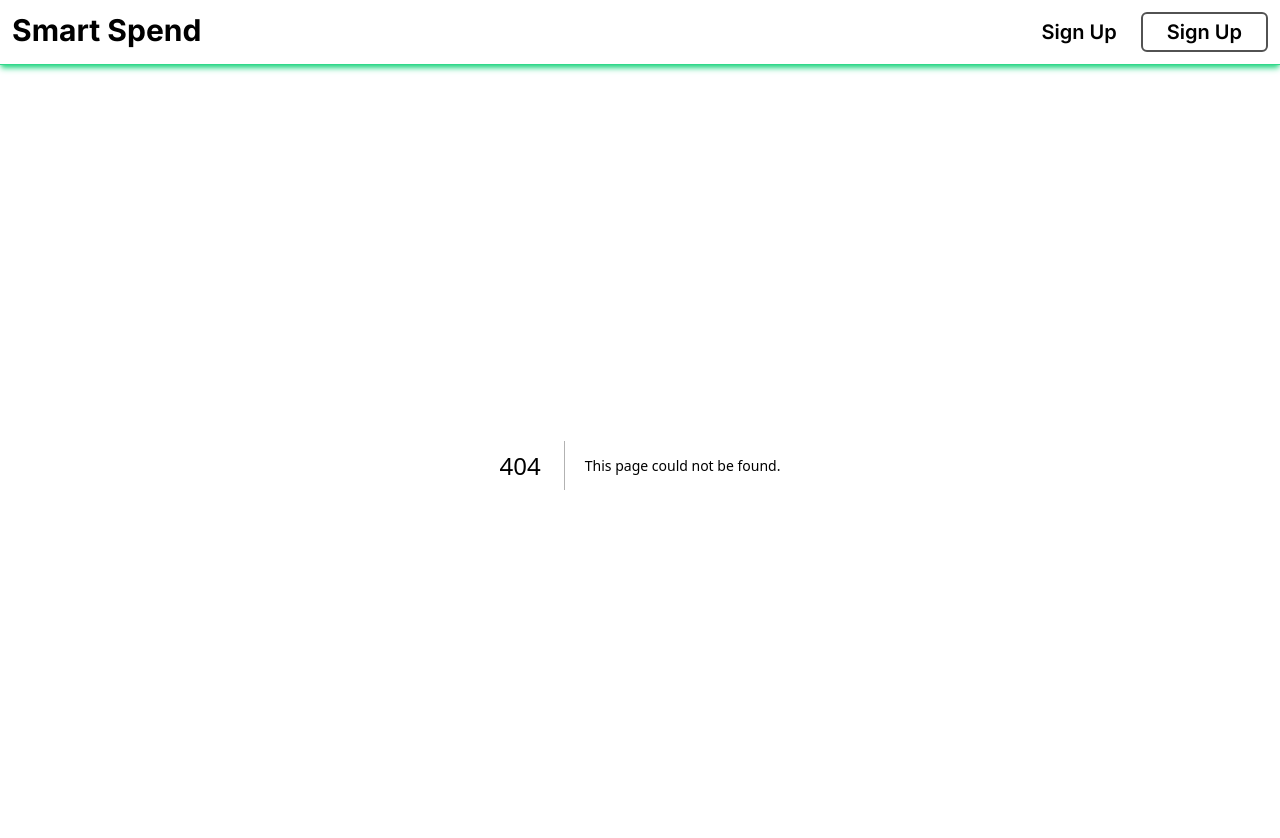
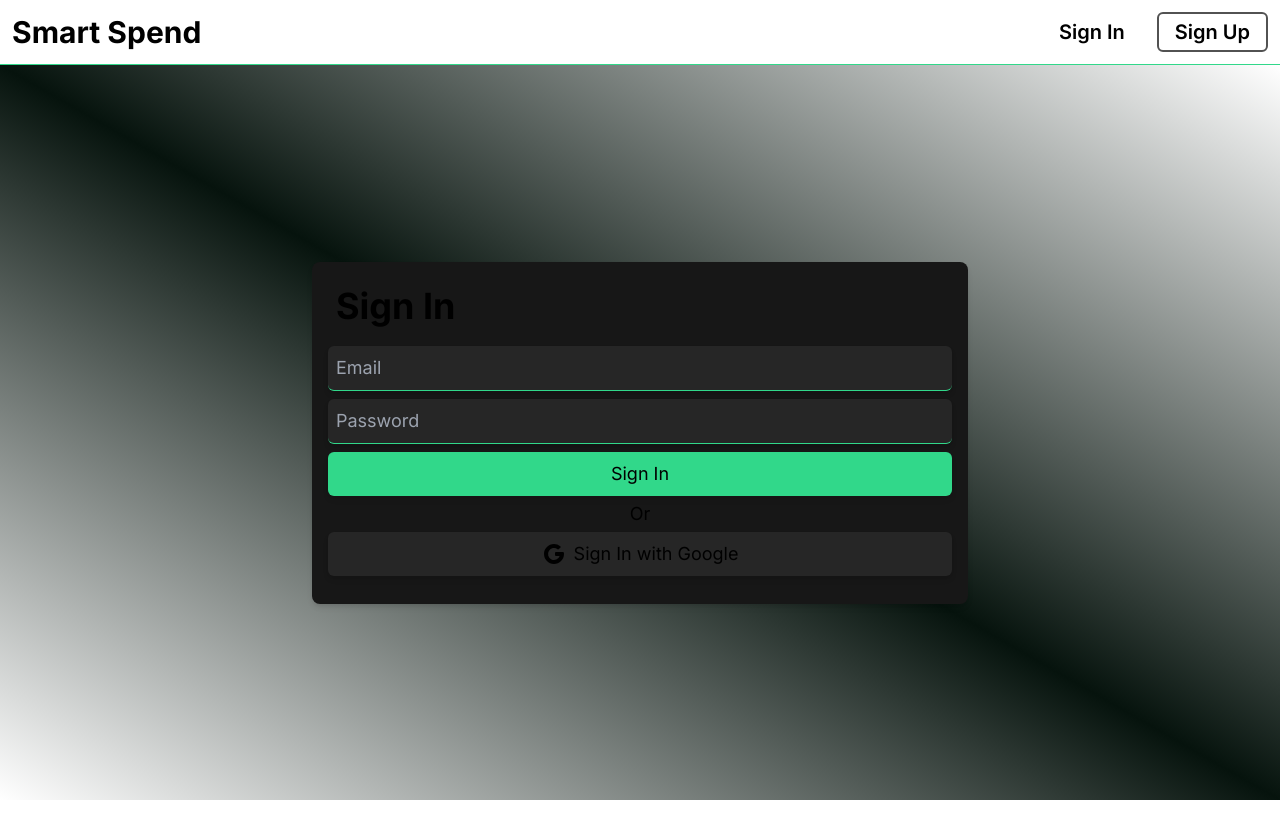
Before and after one commit to FBLACOMPBG2024/website, a Next.js app: page /signin in a window 1280 px wide. Before the commit this address had no page. Shown: the top 838 px of the page. After the commit the page ends 800 px from the top, so only its background shows below. Built offline with nearby package versions, Linux system fonts and the light colour scheme.

Commit message:
Sign in and Sign up Pages

```diff
--- /dev/null
+++ b/src/components/button.tsx
@@ -0,0 +1,15 @@
+import React, { ReactNode } from "react";
+import clsx from "clsx"; // Optional, for better class name handling
+
+interface ButtonProps {
+    children: ReactNode;
+    className?: string; // Optional className prop for custom styles
+}
+
+export default function Button({ children, className }: ButtonProps) {
+    return (
+        <button className={clsx("text-lg bg-primary p-2 rounded-md shadow-md", className)}>
+            {children}
+        </button>
+    );
+}
--- /dev/null
+++ b/src/components/card.tsx
@@ -0,0 +1,15 @@
+import React, { ReactNode } from "react";
+import clsx from "clsx"; // Optional, for better class name handling
+
+interface CardProps {
+    children: ReactNode;
+    className?: string; // Optional className prop for custom styles
+}
+
+export default function Card({ children, className }: CardProps) {
+    return (
+        <div className={clsx("bg-backgroundGray p-4 rounded-lg shadow-md text-2xl", className)}>
+            {children}
+        </div>
+    );
+}
--- /dev/null
+++ b/src/components/textinput.tsx
@@ -0,0 +1,17 @@
+import React, { ReactNode } from "react";
+import clsx from "clsx"; // Optional, for better class name handling
+
+interface TextInputProps {
+    children?: ReactNode;
+    className?: string; // Optional className prop for custom styles
+    type?: string;
+    placeholder?: string;
+}
+
+export default function TextInput({ children, className, type, placeholder }: TextInputProps) {
+    return (
+        <input type={type} placeholder={placeholder} className={clsx("text-lg bg-backgroundGrayLight p-2 rounded-md shadow-md border-b border-primary text-neutral-500 focus:outline-0", className)}>
+            {children}
+        </input>
+    );
+}
--- a/src/components/topbar.tsx
+++ b/src/components/topbar.tsx
@@ -3,11 +3,14 @@ import React from "react";
 export default function Topbar() {
   return (
     <header className="bg-background shadow-md shadow-primary border-b border-primary w-full">
-      <div className="flex justify-between p-3 bg-background">
+      <div className="flex justify-between items-center p-3 bg-background">
+        {/* Logo / Title */}
         <h1 className="font-bold text-3xl">Smart Spend</h1>
-        <div className="">
-          <button className="px-6 text-xl font-semibold">Sign Up</button>
-          <button className="px-6 py-1 text-xl font-semibold rounded-md border-neutral-600 border-2">
+
+        {/* Buttons */}
+        <div className="flex space-x-4">
+          <button className="px-4 text-lg sm:text-xl font-semibold">Sign In</button>
+          <button className="px-4 py-1 text-lg sm:text-xl font-semibold rounded-md border-neutral-600 border-2">
             Sign Up
           </button>
         </div>
--- a/src/pages/_app.tsx
+++ b/src/pages/_app.tsx
@@ -4,14 +4,13 @@ import { Inter } from 'next/font/google';
 import Topbar from "@/components/topbar";
 
 // Load the Inter font with the Latin subset (The only one our site will require)
-const inter = Inter({subsets: ['latin']});
+const inter = Inter({ subsets: ['latin'] });
 
 // Define the App component
 // Import our font and apply it to the main element
 export default function App({ Component, pageProps }: AppProps) {
   return (
     <main className={inter.className}>
-      <Topbar/>
       <Component {...pageProps} />
     </main>
   )
--- a/src/pages/index.tsx
+++ b/src/pages/index.tsx
@@ -1,24 +1,33 @@
+import Topbar from "@/components/topbar";
+
 export default function Home() {
   return (
-    <div className="h-[90vh] w-screen bg-gradient-to-bl from-background via-background to-green-950">
+    <div className="flex flex-col h-screen w-screen">
+      {/* Topbar */}
+      <Topbar />
+      {/* Gradient background that fills the remaining screen space */}
+      <div className="flex-1 bg-gradient-to-bl from-background via-background to-green-950">
         <div className="h-full w-full flex justify-center items-center">
-        <div className="w-9/12">
-          <div className="p-10 w-full flex justify-normal space-x-2">
-            <div className="text-lg w-full md:text-xl lg:text-2xl font-medium">
-              <span className="text-4xl font-bold pr-2">
+          <div className="flex justify-center items-center w-full space-x-8">
+            {/* Text container */}
+            <div className="w-11/12 md:w-8/12 lg:w-6/12 p-8">
+              <div className="text-lg sm:text-l md:text-xl lg:text-2xl font-medium">
+                <span className="block text-4xl font-bold">
                   Manage your expenses with
                 </span>
-              <span className="text-4xl font-bold text-shadow-xxl shadow-primary text-primary">
+                <span className="block text-4xl font-bold text-shadow-xxl shadow-primary text-primary">
                   Smart Spend
                 </span>
-              <p className="text-xl font-bold pr-2">
-                Smart spend allows user to manage their expenses with ease.
-                Check our features below
+                <p className="text-xl font-bold mt-4">
+                  Smart Spend allows users to manage their expenses with ease.
+                  Check out our features below.
                 </p>
               </div>
             </div>
+            {/* Bordered div */}
+            <div className="w-[35vh] h-[70vh] border border-lime-100" />
           </div>
-        <div className="w-[35vh] h-[70vh] border border-lime-100" />
+        </div>
       </div>
     </div>
   );
--- /dev/null
+++ b/src/pages/signin.tsx
@@ -0,0 +1,39 @@
+import Topbar from "@/components/topbar";
+import Card from "@/components/card";
+import TextInput from "@/components/textinput";
+import Button from "@/components/button";
+import { IconBrandGoogleFilled } from "@tabler/icons-react";
+export default function SignIn() {
+  return (
+    <div className="flex flex-col h-screen w-screen">
+      {/* Topbar */}
+      <Topbar />
+      {/* Gradient background that fills the remaining screen space */}
+      <div className="flex-1 bg-gradient-to-bl from-background via-backgroundGreen to-background justify-center items-center">
+        <div className="w-full h-full flex justify-center items-center">
+          <Card className="min-w-1/3 max-w-4xl flex-col justify-center items-center m-10">
+            <h1 className="text-4xl font-bold p-2">
+              Sign In
+            </h1>
+            <div className="w-full py-2">
+              <TextInput className="w-full my-1" type="text" placeholder="Email" />
+              <TextInput className="w-full my-1" type="password" placeholder="Password" />
+              <button className="text-lg bg-primary p-2 rounded-md shadow-md w-full my-1">
+                Sign In
+              </button>
+              <p className="text-center text-lg">
+                Or
+              </p>
+              <button className="text-lg bg-backgroundGrayLight p-2 rounded-md shadow-md w-full my-1">
+                <div className="flex justify-center items-center ">
+                  <IconBrandGoogleFilled className="mr-2" />
+                  Sign In with Google
+                </div>
+              </button>
+            </div>
+          </Card>
+        </div>
+      </div>
+    </div >
+  );
+}
--- /dev/null
+++ b/src/pages/signup.tsx
@@ -0,0 +1,39 @@
+import Topbar from "@/components/topbar";
+import Card from "@/components/card";
+import TextInput from "@/components/textinput";
+import Button from "@/components/button";
+import { IconBrandGoogleFilled } from "@tabler/icons-react";
+export default function SignUp() {
+  return (
+    <div className="flex flex-col h-screen w-screen">
+      {/* Topbar */}
+      <Topbar />
+      {/* Gradient background that fills the remaining screen space */}
+      <div className="flex-1 bg-gradient-to-bl from-background via-backgroundGreen to-background justify-center items-center">
+        <div className="w-full h-full flex justify-center items-center">
+          <Card className="min-w-1/3 max-w-4xl flex-col justify-center items-center m-10">
+            <h1 className="text-4xl font-bold p-2">
+              Sign Up
+            </h1>
+            <div className="w-full py-2">
+              <TextInput className="w-full my-1" type="text" placeholder="Email" />
+              <TextInput className="w-full my-1" type="password" placeholder="Password" />
+              <button className="text-lg bg-primary p-2 rounded-md shadow-md w-full my-1">
+                Sign Up
+              </button>
+              <p className="text-center text-lg">
+                Or
+              </p>
+              <button className="text-lg bg-backgroundGrayLight p-2 rounded-md shadow-md w-full my-1">
+                <div className="flex justify-center items-center ">
+                  <IconBrandGoogleFilled className="mr-2" />
+                  Sign Up with Google
+                </div>
+              </button>
+            </div>
+          </Card>
+        </div>
+      </div>
+    </div >
+  );
+}
--- a/src/styles/globals.css
+++ b/src/styles/globals.css
@@ -2,13 +2,16 @@
 @tailwind components;
 @tailwind utilities;
 
- /* If the user has no preferred theme, we default to dark mode */
+/* If the user has no preferred theme, we default to dark mode */
 :root {
   --background: 16, 16, 16;
+  --background-gray: 23, 23, 23;
+  --background-gray-light: 38, 38, 38;
   --text: 255, 255, 255;
   --accent: 0, 194, 103;
   --primary: 49, 216, 138;
   --secondary: 0, 36, 19;
+  --background-green: 6, 19, 13;
 
 }
 
--- a/tailwind.config.ts
+++ b/tailwind.config.ts
@@ -19,6 +19,9 @@ const config: Config = {
       },
       colors: {
         background: "rgba(var(--background))",
+        backgroundGray: "rgba(var(--background-gray))",
+        backgroundGrayLight: "rgba(var(--background-gray-light))",
+        backgroundGreen: "rgba(var(--background-green))",
         backgroundSecondary: "rgba(var(--background-secondary))",
         text: "rgba(var(--text))",
         primary: "rgba(var(--primary))",
```
Also changed, not shown: package.json (+8 -6 lines), public/Google.svg (added), 1 other file (tests, documents, lock files or other folders). Lines whose indentation alone changed are shown as unchanged.
